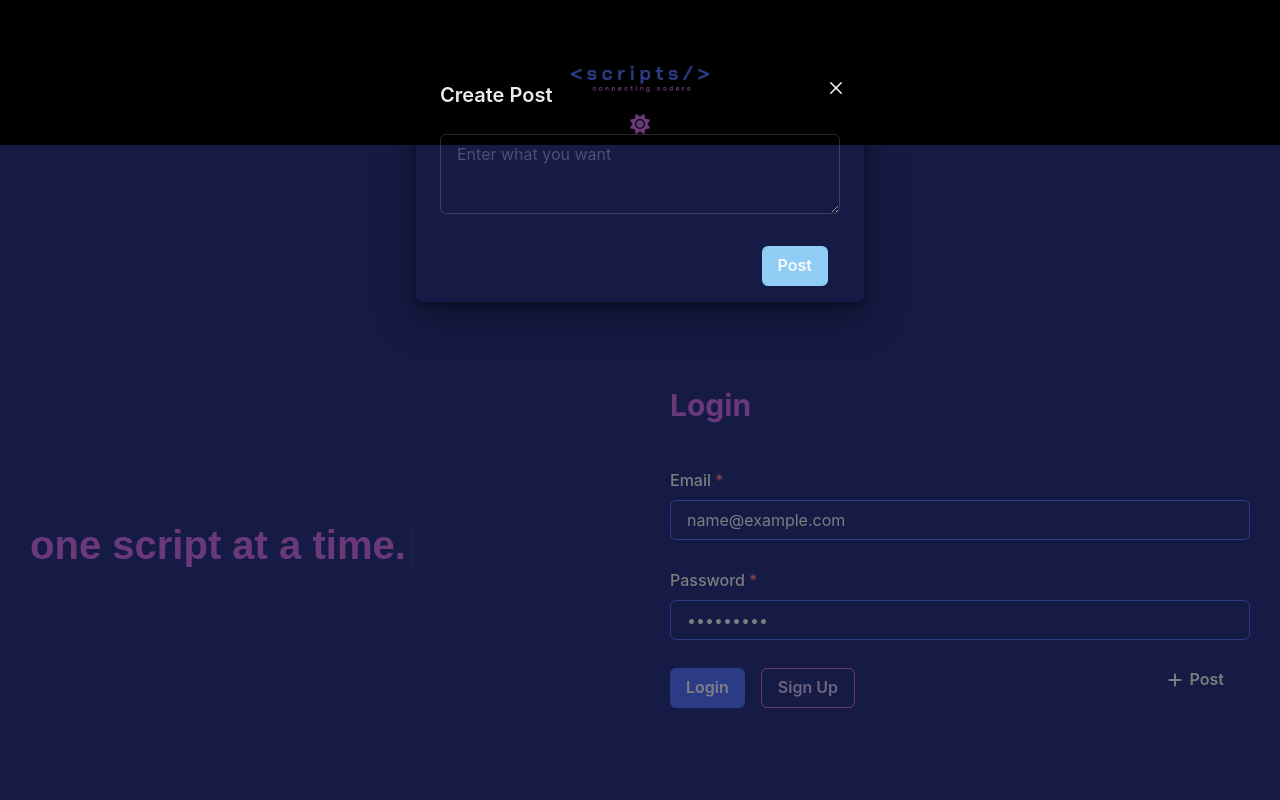
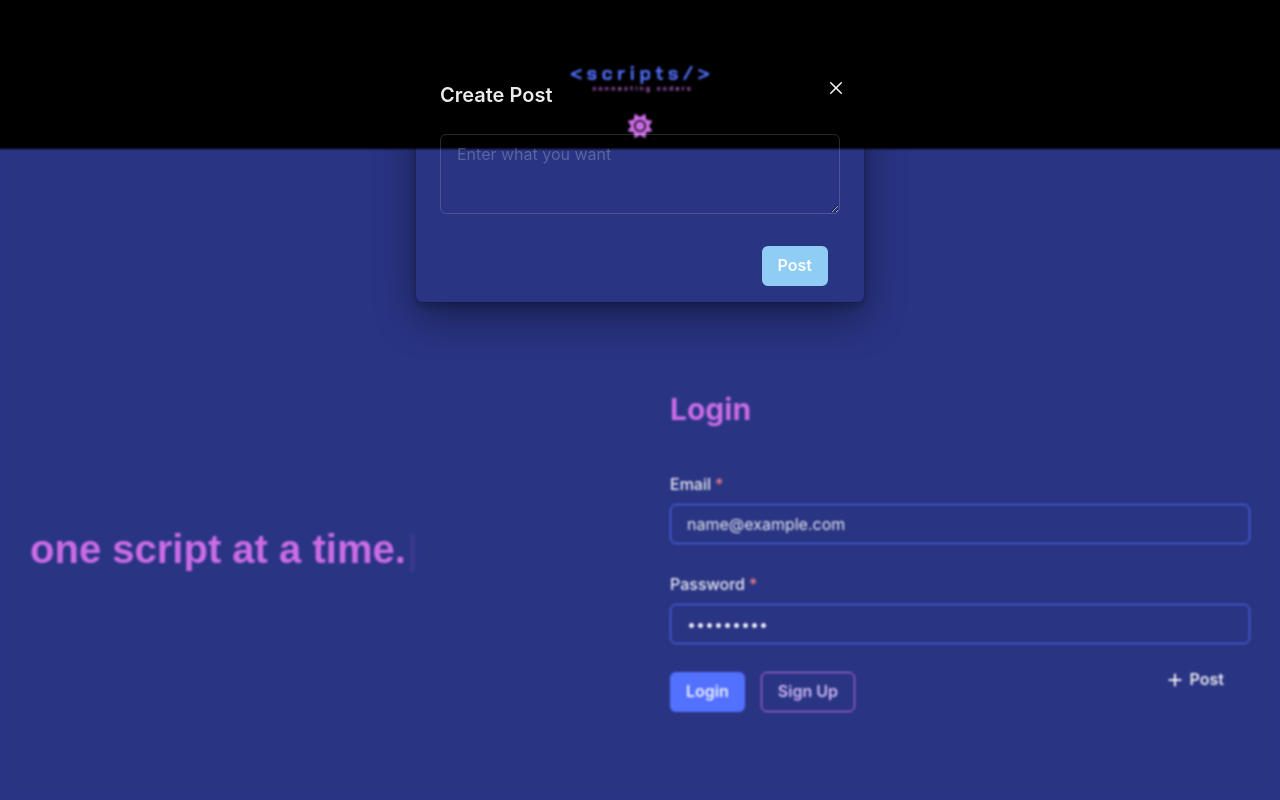
Before and after one commit to lizf57/scripts-connect-coders, a React (Vite) app in the folder client/: page /login in a window 1280 px wide. Both pictures are taken after typing "name@example.com", "Sample123" into the empty fields and a click on the button "Post". Shown: the top 800 px of the page. Built offline with nearby package versions, Linux system fonts and the light colour scheme.

Commit message:
toggle size and blur

```diff
--- a/client/src/components/CreatePost/CreatePost.jsx
+++ b/client/src/components/CreatePost/CreatePost.jsx
@@ -21,7 +21,7 @@ const CreatePost = () => {
     const handleTextChange = (e) => {
       const inputEntry = e.target.value
 
-      if(inputEntry.length > charLimit) {
+      if(inputEntry.length >= charLimit) {
         setPostText(inputEntry.slice(0,charLimit))
         setRemainingChar(0)
         charMessage = "Character limit reached"
@@ -50,7 +50,11 @@ const CreatePost = () => {
     </Button>
 
     <Modal blockScrollOnMount={false} isOpen={isOpen} onClose={onClose}>
-        <ModalOverlay />
+        <ModalOverlay
+          bg={useColorModeValue("gray.900","gray.200")}
+          backdropFilter='auto'
+          backdropBlur='1px'
+        />
         <ModalContent>
           <ModalHeader>Create Post</ModalHeader>
           <ModalCloseButton />
--- a/client/src/components/Header/index.jsx
+++ b/client/src/components/Header/index.jsx
@@ -49,7 +49,7 @@ const Header = () => {
 
         <Flex justifyContent={'center'} mt={-10} mb={11}>
 
-          {colorMode === 'dark' ? <FontAwesomeIcon icon={faSun} style={{color: '#cb6ce6'}} size={'lg'} cursor={'pointer'} onClick={toggleColorMode}/> : <FontAwesomeIcon icon={faMoon} style={{color: '#cb6ce6'}} size={'lg'} cursor={'pointer'} onClick={toggleColorMode}/>}
+          {colorMode === 'dark' ? <FontAwesomeIcon icon={faSun} style={{color: '#cb6ce6'}} size={'xl'} cursor={'pointer'} onClick={toggleColorMode}/> : <FontAwesomeIcon icon={faMoon} style={{color: '#cb6ce6'}} size={'xl'} cursor={'pointer'} onClick={toggleColorMode}/>}
 
 
         </Flex>
```
